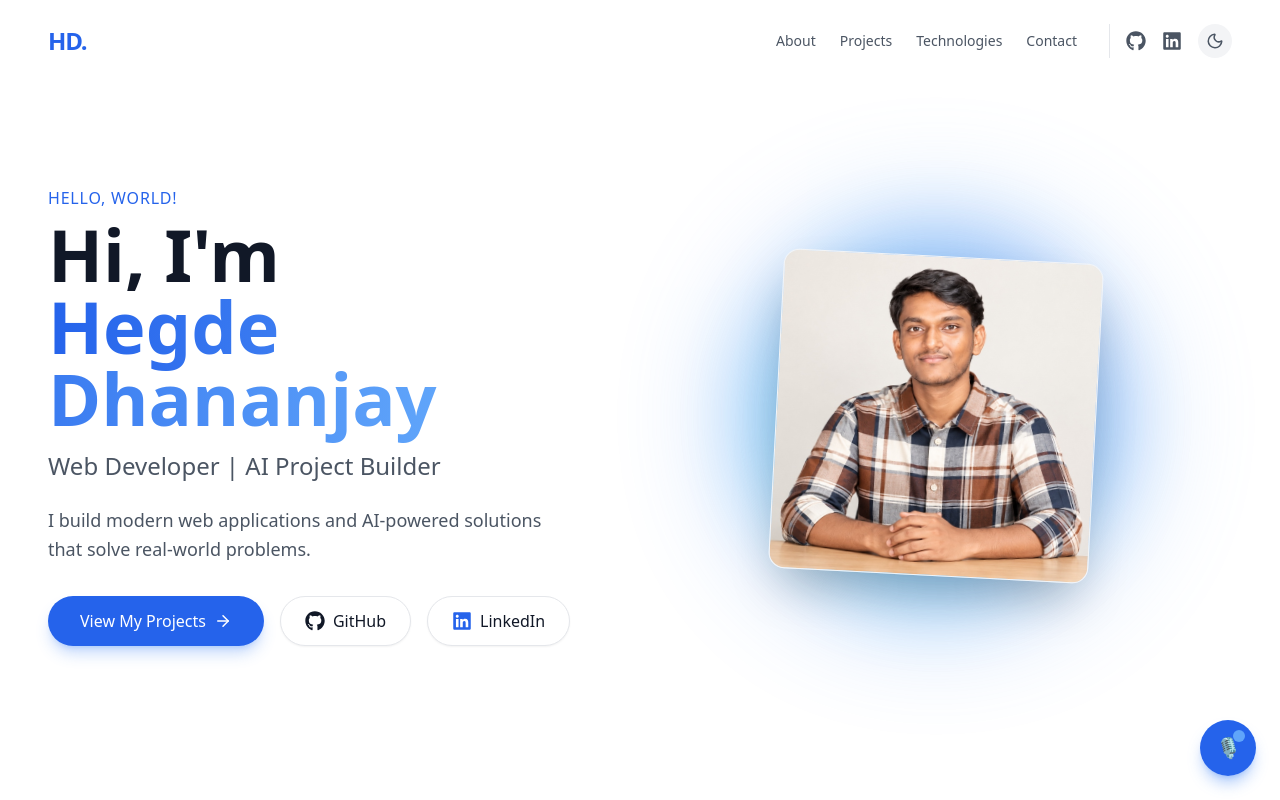
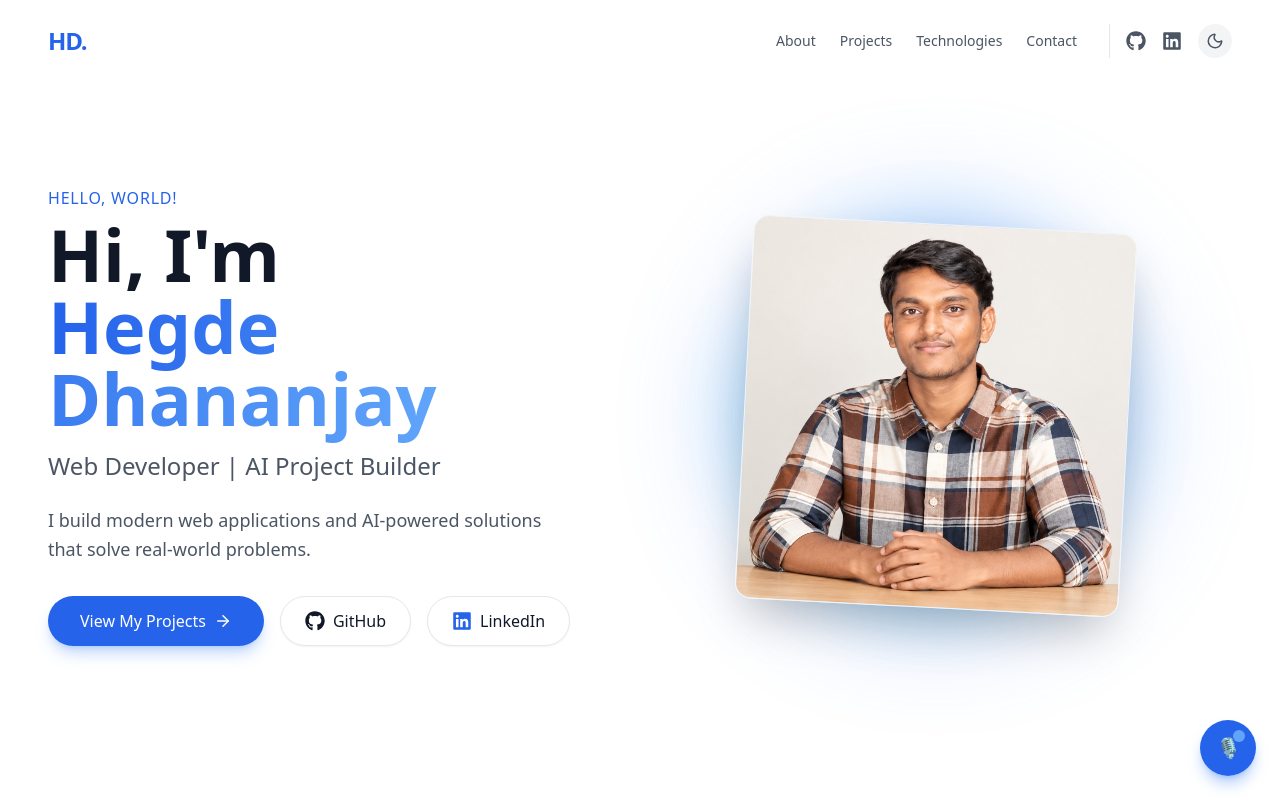
Before and after one commit to Dhananjay2305/project-Hub, a React (Vite) app: page / in a window 1280 px wide. Shown: the top 800 px of the page. Built offline with nearby package versions, Linux system fonts and the light colour scheme.

Commit message:
Enlarge image to cover glowing area

```diff
--- a/src/components/Hero.tsx
+++ b/src/components/Hero.tsx
@@ -89,8 +89,8 @@ export const Hero: React.FC = () => {
               <div className="absolute inset-0 bg-gradient-to-tr from-primary-500 to-blue-300 rounded-full blur-3xl opacity-20 dark:opacity-30 animate-pulse" />
               <div className="absolute inset-4 bg-gradient-to-bl from-primary-600 to-cyan-400 rounded-full blur-2xl opacity-40 dark:opacity-20" />
               <div className="absolute inset-0 flex items-center justify-center">
-                <div className="w-64 h-64 md:w-80 md:h-80 rounded-2xl shadow-2xl overflow-hidden border border-gray-100 dark:border-gray-700 rotate-3 transform transition-transform hover:rotate-0 duration-500 flex items-center justify-center relative">
-                  <img src="/hero-bg.jpg" alt="Hegde Dhananjay" className="w-full h-full object-cover" />
+                <div className="w-full h-full rounded-2xl shadow-2xl overflow-hidden border border-gray-100 dark:border-gray-700 rotate-3 transform transition-transform hover:rotate-0 duration-500 relative">
+                  <img src="/hero-bg.jpg" alt="Hegde Dhananjay" className="w-full h-full object-cover object-center" />
                 </div>
               </div>
             </div>
```
